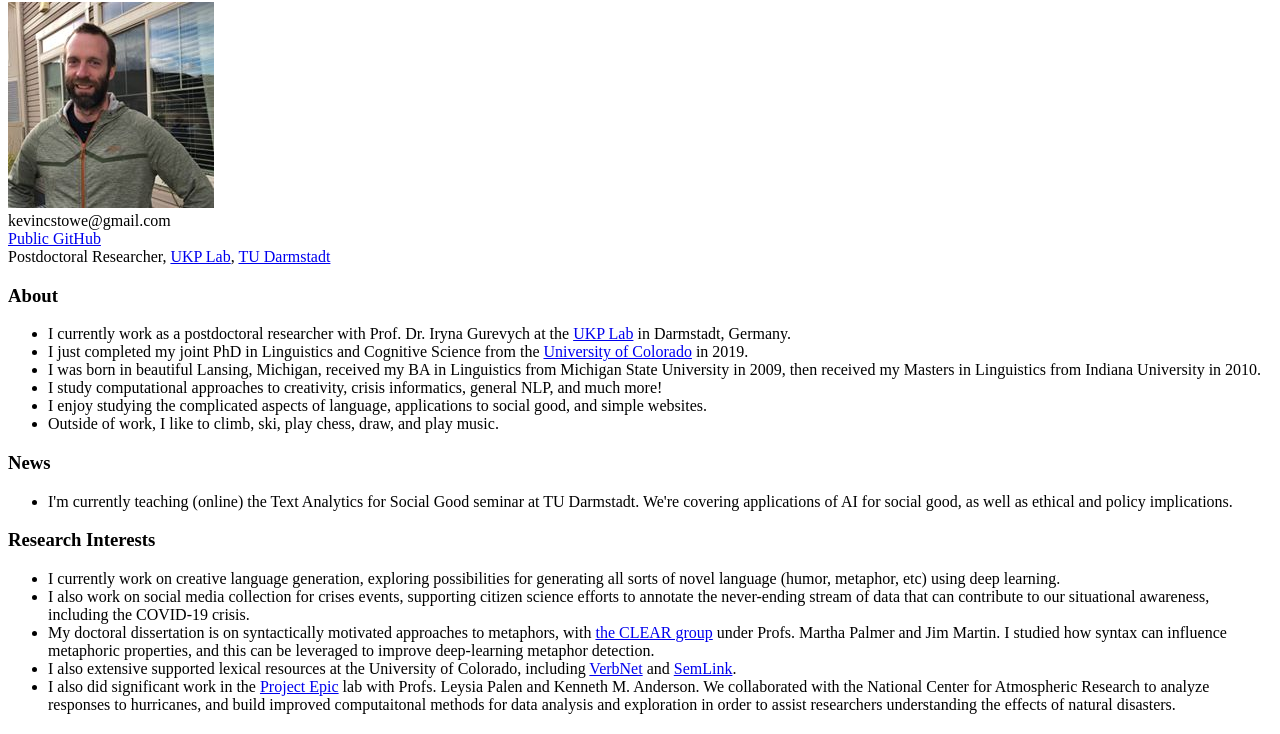
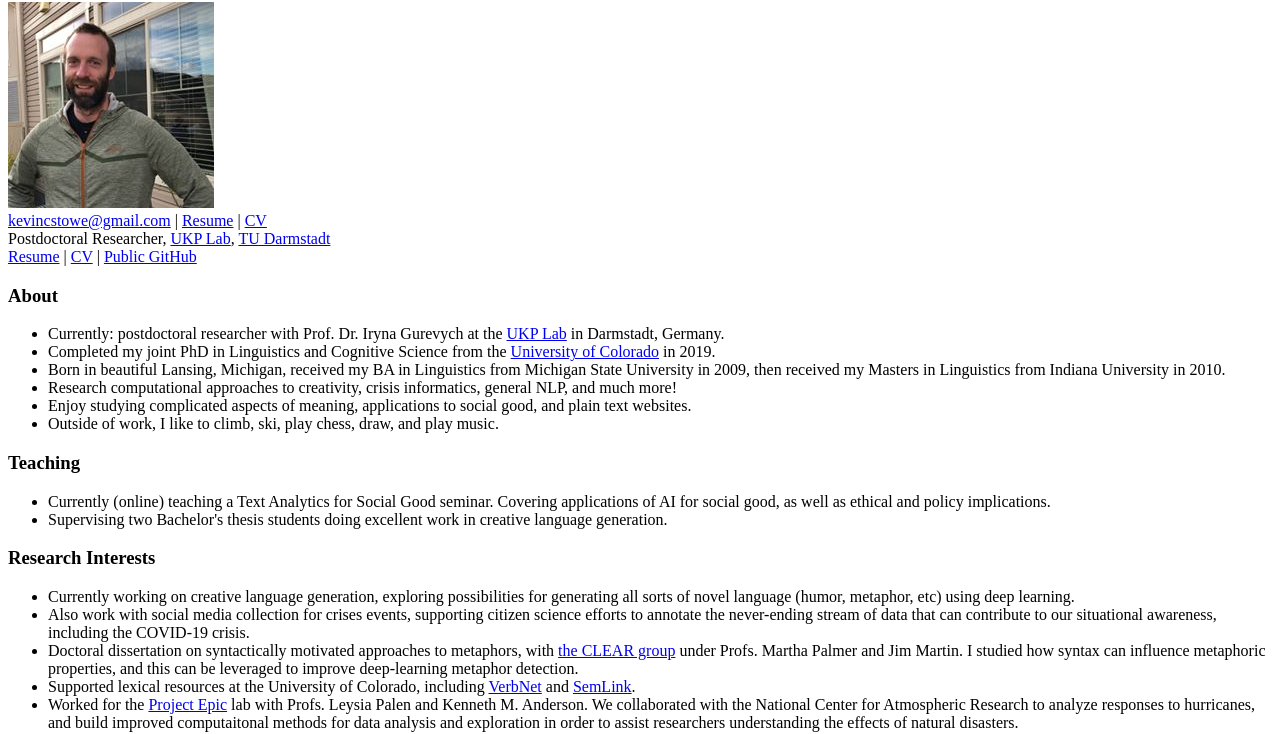
Before and after one commit to kevincstowe/kevincstowe.github.io, a plain HTML site: page index.html in a window 1280 px wide. Shown: the part 78-812 px from the top of the page. Drawn offline with Linux system fonts and the light colour scheme.

Commit message:
minor updates

```diff
--- a/index.html
+++ b/index.html
@@ -1,37 +1,40 @@
 <!DOCTYPE html>
 <html lang="en">
 <head>
+    <link rel="shortcut icon" type="image/x-icon" href="favicon.ico" />
 <title>Kevin Stowe, PhD. UKP, TU Darmstadt</title>
 </head>
 
+<body>
 <h1>Kevin Stowe</h1>
 <img src="pic.jpg"><br>
-kevincstowe@gmail.com<br>
-<a href="https://github.com/kevincstowe">Public GitHub</a><br>
-Postdoctoral Researcher, <a href="https://ukp.informatik.tu-darmstadt.de/">UKP Lab</a>, <a href="https://www.tu-darmstadt.de/">TU Darmstadt</a>
+<a href="mailto:kevincstowe@gmail.com">kevincstowe@gmail.com</a> | <a href="Resume_normal.pdf">Resume</a> | <a href="Stowe_Curriculum_Vitae.pdf">CV</a> <br>
+Postdoctoral Researcher, <a href="https://ukp.informatik.tu-darmstadt.de/">UKP Lab</a>, <a href="https://www.tu-darmstadt.de/">TU Darmstadt</a> <br>
+<a href="Resume_normal.pdf">Resume</a> | <a href="Stowe_Curriculum_Vitae.pdf">CV</a> | <a href="https://github.com/kevincstowe">Public GitHub</a><br>
 
 <h3>About</h3>
 <ul>
-    <li>I currently work as a postdoctoral researcher with Prof. Dr. Iryna Gurevych at the <a href="https://ukp.informatik.tu-darmstadt.de/">UKP Lab</a> in Darmstadt, Germany. </li>
-    <li>I just completed my joint PhD in Linguistics and Cognitive Science from the <a href="https://www.colorado.edu/">University of Colorado</a> in 2019. </li>
-    <li>I was born in beautiful Lansing, Michigan, received my BA in Linguistics from Michigan State University in 2009, then received my Masters in Linguistics from Indiana University in 2010. </li>
-    <li>I study computational approaches to creativity, crisis informatics, general NLP, and much more! </li>
-    <li>I enjoy studying the complicated aspects of language, applications to social good, and simple websites. </li>
+    <li>Currently: postdoctoral researcher with Prof. Dr. Iryna Gurevych at the <a href="https://ukp.informatik.tu-darmstadt.de/">UKP Lab</a> in Darmstadt, Germany. </li>
+    <li>Completed my joint PhD in Linguistics and Cognitive Science from the <a href="https://www.colorado.edu/">University of Colorado</a> in 2019. </li>
+    <li>Born in beautiful Lansing, Michigan, received my BA in Linguistics from Michigan State University in 2009, then received my Masters in Linguistics from Indiana University in 2010. </li>
+    <li>Research computational approaches to creativity, crisis informatics, general NLP, and much more! </li>
+    <li>Enjoy studying complicated aspects of meaning, applications to social good, and plain text websites. </li>
     <li>Outside of work, I like to climb, ski, play chess, draw, and play music.</li>
 </ul>
 
-<h3>News</h3>
+<h3>Teaching</h3>
 <ul>
-    <li>I'm currently teaching (online) the Text Analytics for Social Good seminar at TU Darmstadt. We're covering applications of AI for social good, as well as ethical and policy implications.</li>
+    <li>Currently (online) teaching a Text Analytics for Social Good seminar. Covering applications of AI for social good, as well as ethical and policy implications.</li>
+    <li>Supervising two Bachelor's thesis students doing excellent work in creative language generation.</li>
 </ul>
 
 <h3>Research Interests</h3>
 <ul>
-    <li>I currently work on creative language generation, exploring possibilities for generating all sorts of novel language (humor, metaphor, etc) using deep learning.</li>
-    <li>I also work on social media collection for crises events, supporting citizen science efforts to annotate the never-ending stream of data that can contribute to our situational awareness, including the COVID-19 crisis.</li>
-    <li>My doctoral dissertation is on syntactically motivated approaches to metaphors, with <a href="https://www.colorado.edu/lab/clear/">the CLEAR group</a> under Profs. Martha Palmer and Jim Martin. I studied how syntax can influence metaphoric properties, and this can be leveraged to improve deep-learning metaphor detection.</li>
-    <li>I also extensive supported lexical resources at the University of Colorado, including <a href="https://verbs.colorado.edu/verbnet/">VerbNet</a> and <a href="https://github.com/cu-clear/semlink">SemLink</a>.</li>
-    <li>I also did significant work in the <a href="https://epic.cs.colorado.edu/">Project Epic</a> lab with Profs. Leysia Palen and Kenneth M. Anderson. We collaborated with the National Center for Atmospheric Research to analyze responses to hurricanes, and build improved computaitonal methods for data analysis and exploration in order to assist researchers understanding the effects of natural disasters.</li>
+    <li>Currently working on creative language generation, exploring possibilities for generating all sorts of novel language (humor, metaphor, etc) using deep learning.</li>
+    <li>Also work with social media collection for crises events, supporting citizen science efforts to annotate the never-ending stream of data that can contribute to our situational awareness, including the COVID-19 crisis.</li>
+    <li>Doctoral dissertation on syntactically motivated approaches to metaphors, with <a href="https://www.colorado.edu/lab/clear/">the CLEAR group</a> under Profs. Martha Palmer and Jim Martin. I studied how syntax can influence metaphoric properties, and this can be leveraged to improve deep-learning metaphor detection.</li>
+    <li>Supported lexical resources at the University of Colorado, including <a href="https://verbs.colorado.edu/verbnet/">VerbNet</a> and <a href="https://github.com/cu-clear/semlink">SemLink</a>.</li>
+    <li>Worked for the <a href="https://epic.cs.colorado.edu/">Project Epic</a> lab with Profs. Leysia Palen and Kenneth M. Anderson. We collaborated with the National Center for Atmospheric Research to analyze responses to hurricanes, and build improved computaitonal methods for data analysis and exploration in order to assist researchers understanding the effects of natural disasters.</li>
 </ul>
 
 <h3>Some publications</h3>
@@ -48,3 +51,4 @@ Postdoctoral Researcher, <a href="https://ukp.informatik.tu-darmstadt.de/">UKP L
 </ul>
 
 </body>
+</html>
```
